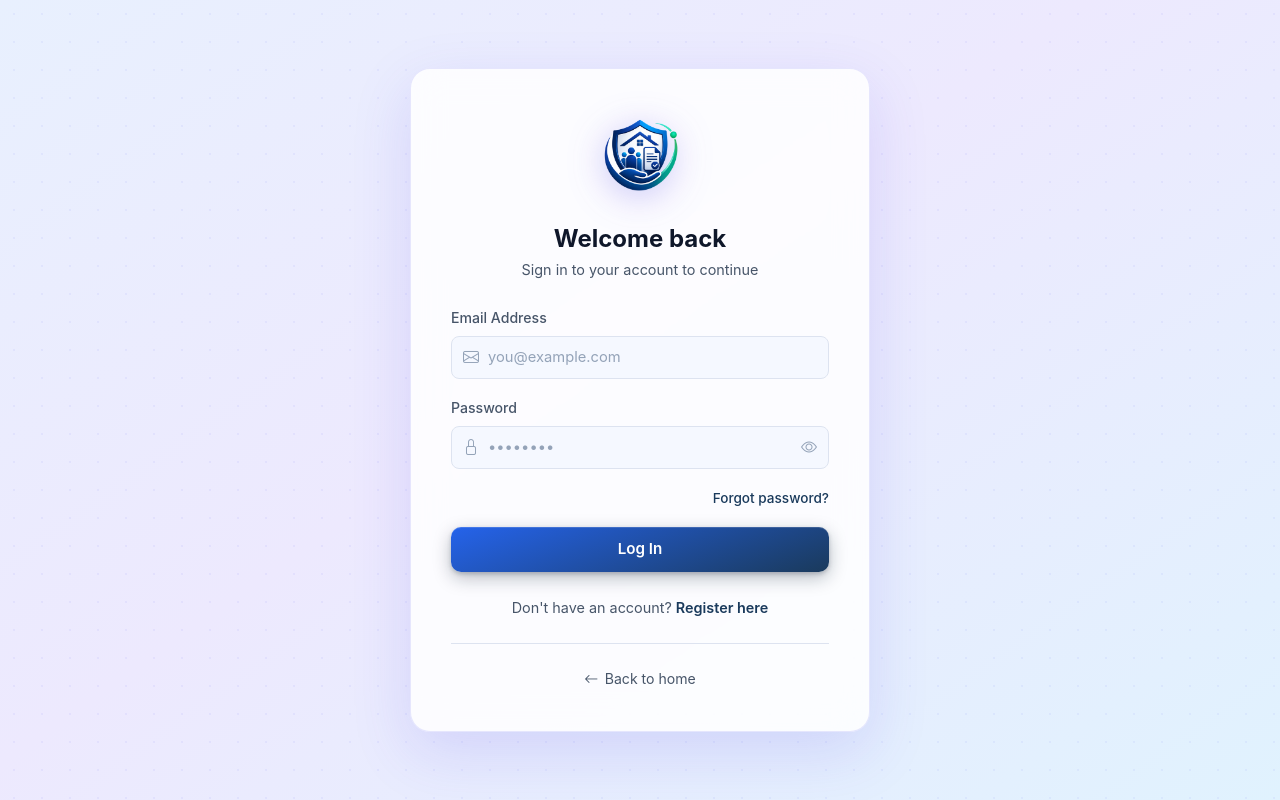
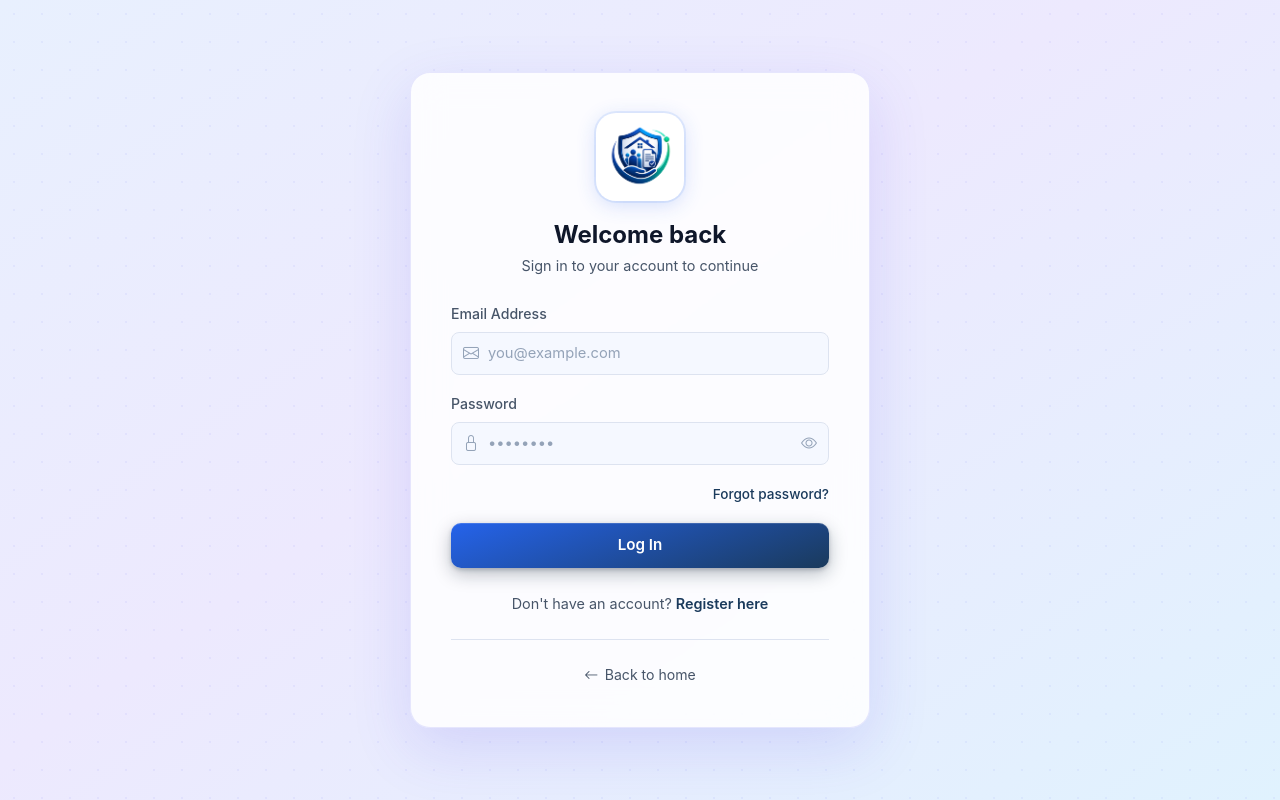
Before and after one commit to zawmyowin-w/insurance, a React (Vite) app in the folder frontend/: page /login in a window 1280 px wide. Built offline with nearby package versions, Linux system fonts and the light colour scheme; no server answers.

Commit message:
Update frontend assets and styles
Replit-Commit-Author: Agent

```diff
--- a/frontend/src/index.css
+++ b/frontend/src/index.css
@@ -272,41 +272,49 @@ body {
 /* ─── Logo image in navbar ─── */
 .navbar-logo-wrap {
   flex-shrink: 0;
-  width: 40px;
-  height: 40px;
+  width: 38px;
+  height: 38px;
   display: flex;
   align-items: center;
   justify-content: center;
+  border-radius: 10px;
+  overflow: hidden;
+  background: #fff;
+  box-shadow: 0 1px 6px rgba(37,99,235,0.18), 0 0 0 1.5px rgba(37,99,235,0.10);
 }
 .navbar-logo-img {
-  width: 40px;
-  height: 40px;
+  width: 34px;
+  height: 34px;
   object-fit: contain;
   display: block;
-  filter: drop-shadow(0 2px 6px rgba(79,70,229,0.3));
-}
-[data-theme="dark"] .navbar-logo-img {
-  filter: drop-shadow(0 2px 8px rgba(0,0,0,0.5));
+}
+[data-theme="dark"] .navbar-logo-wrap {
+  background: #1e293b;
+  box-shadow: 0 1px 8px rgba(0,0,0,0.45), 0 0 0 1.5px rgba(96,165,250,0.18);
 }
 
 /* ─── Auth page logo ─── */
 .auth-logo-wrap {
-  width: 96px;
-  height: 96px;
+  width: 88px;
+  height: 88px;
   margin: 0 auto 1.25rem;
   display: flex;
   align-items: center;
   justify-content: center;
+  border-radius: 20px;
+  overflow: hidden;
+  background: #fff;
+  box-shadow: 0 4px 20px rgba(37,99,235,0.20), 0 0 0 2px rgba(37,99,235,0.10);
 }
 .auth-logo-img {
-  width: 96px;
-  height: 96px;
+  width: 76px;
+  height: 76px;
   object-fit: contain;
   display: block;
-  filter: drop-shadow(0 6px 18px rgba(79,70,229,0.3));
-}
-[data-theme="dark"] .auth-logo-img {
-  filter: drop-shadow(0 6px 18px rgba(0,0,0,0.5));
+}
+[data-theme="dark"] .auth-logo-wrap {
+  background: #1e293b;
+  box-shadow: 0 4px 20px rgba(0,0,0,0.4), 0 0 0 2px rgba(96,165,250,0.18);
 }
 
 .navbar-brand-text {
```
Also changed, not shown: frontend/public/logo.png, 2 other files (tests, documents, lock files or other folders).
